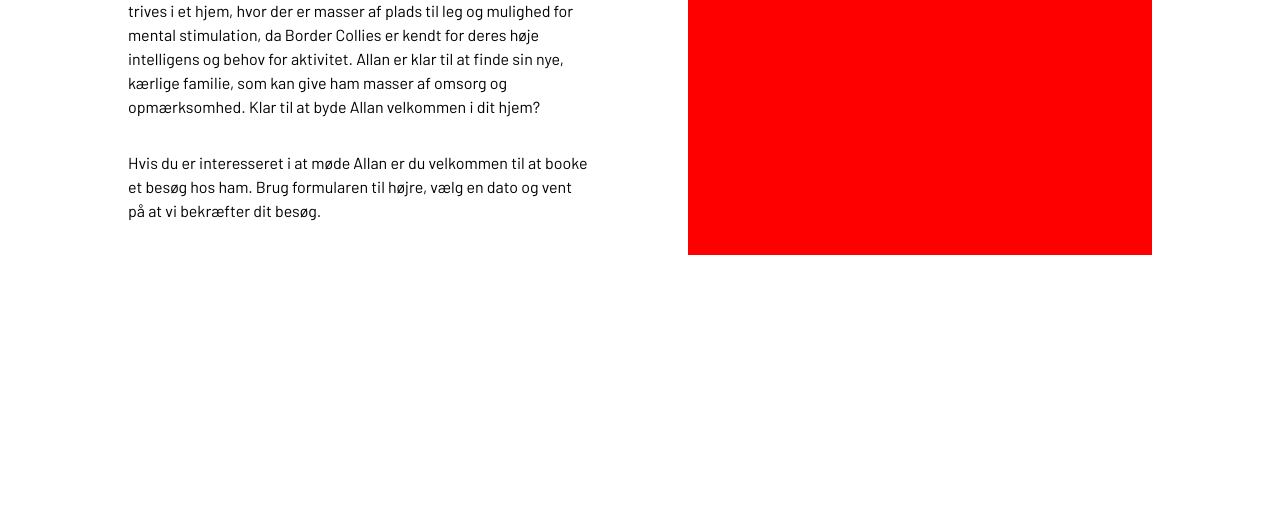
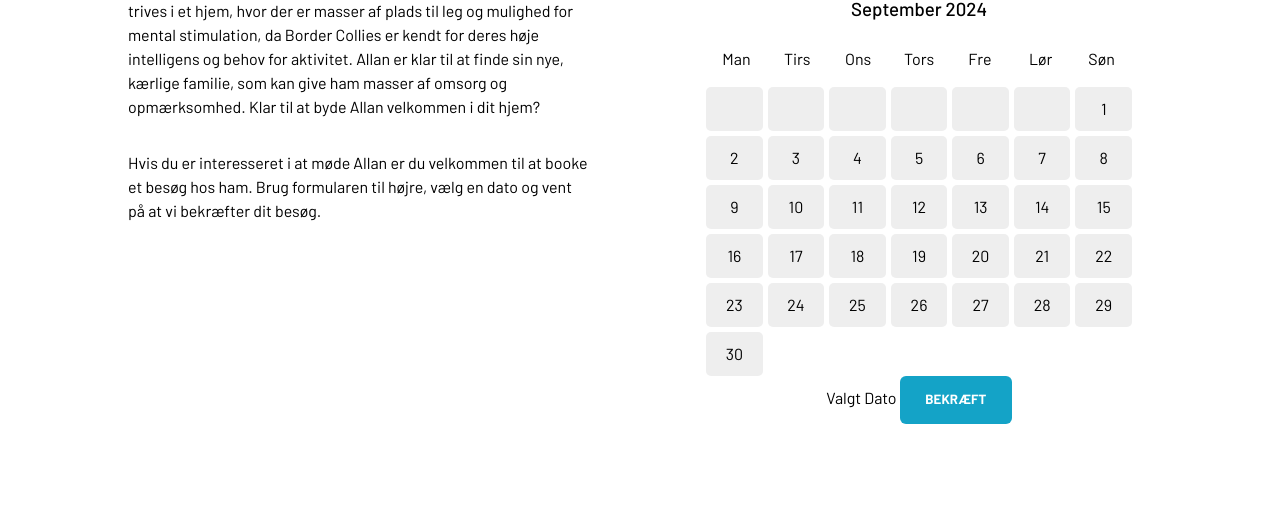
Before and after one commit to MaluHansen/FrontendValgfag, a plain HTML site: page enkelt-dyr.html in a window 1280 px wide. Shown: the part 671-1179 px from the top of the page. Before the commit the page ends 990 px from the top, so only its background shows below. Drawn offline with Linux system fonts and the light colour scheme.

Commit message:
kalender

```diff
--- a/assets/css/style.css
+++ b/assets/css/style.css
@@ -225,15 +225,69 @@ nav ul a {
 .single-animal-description p{
     margin-bottom: 2rem;
 }
+
+/*-----Calendar--------*/
 .animal-meeting-book{
     width: 50%;
-    background-color: red;
+    /* background-color: red; */
+
+    padding: 20px;
+    text-align: center;
 }
 .animal-h2{
     color: var(--coffeeBrown);
     font-weight: 500;
     font-size: 2rem;
 }
+.calendar-header{
+  font-weight: 500;
+  margin-bottom: 1.5rem;
+}
+
+.days{
+    display: grid;
+    grid-template-columns: repeat(7, 1fr);
+    font-weight: 400;
+    margin-bottom: 1rem;
+}
+
+#dates-grid {
+    display: grid;
+    grid-template-columns: repeat(7, 1fr);
+    gap: 5px;
+}
+
+#dates-grid div {
+    padding: 10px;
+    background-color: #eee;
+    border-radius: 5px;
+    cursor: pointer;
+}
+
+#dates-grid div:hover {
+    background-color: #cce7ff;
+}
+
+.selected {
+    background-color: #47a7f5;
+    color: white;
+}
+.bottom-bar{}
 
 
+
+/* .checkboxes label {
+    display: flex;
+    align-items: center;
+    margin-bottom: 10px;
+}
+
+.form-section input {
+    width: 100%;
+    padding: 10px;
+    margin-bottom: 20px;
+    border: 1px solid #ccc;
+    border-radius: 5px;
+    font-size: 14px;
+} */
 /* ------------------------------------ styling enkelt-dyr-------------------------------------- */
--- a/assets/js/script.js
+++ b/assets/js/script.js
@@ -0,0 +1,64 @@
+//alt info om JS date formatting og metoder er hentet fra kilden: https://www.w3schools.com/jsref/jsref_obj_date.asp
+// opretter to variabler, en function som bruger js indbyggede dateconstructor til at lave et 'date object' med dato ud fra aktuel tid
+const currentDate = new Date();
+// det andet er et array som indeholder alle årets måneder i string form
+const months = ["Januar", "Februar", "Marts", "April", "Maj", "Juni", "Juli", "August", "September", "Oktober", "November", "December"];
+
+//skal vise den aktuelle måned og år over kalenderen.
+//ændre i h3 som har classen calendar-header(den er tom fra default) og indsætter istedet den data som er i variablerne months og currentDate
+//der kigges ind i months arrayet som blev lavet ovefor for at finde navnet på den aktuelle måned. getMonth og getFullYear er metoder som høre til Date(her gemt i variablen currentDate)
+document.querySelector('.calendar-header').innerHTML = `${months[currentDate.getMonth()]} ${currentDate.getFullYear()}`;
+
+//en funktion som skal lave en synlig kalender på siden ud fra det som er i html og css dokumnterne. datoerne skal genereres efter den aktuelle dato
+function createCalendar(year, month) {
+    //i første del af funktionen oprettes der to variabler, firstDay og totalDays
+    //de er med til at finde både hvilken dato det er idag og hvor mange dage den aktuelle måned har, så måneder er ikke starter på en mandag vil have 'tomme pladser' istedet
+
+    const firstDay = new Date(year, month, 1).getDay();
+    //firstDay = et nyt date-objekt for den første dag i år og måned(year, month parameterne som henter den aktuelle måned og år) .getDay() er en metode som høre til new Date og retunere datoen
+    // tallet er dag, her er den sat til 1 for at retunere den første dag i måneden.
+
+    const totalDays = new Date(year, month + 1, 0).getDate();
+    //totalDays ligner meget firstDay, her skal det totale antal dage findes.
+    //fordi måneder bliver angivet fra 0-11 ligges der 1 til month så jeg finder den næste måned, og derefter bruger jeg dag 0 til at indikere dagen, fordi js date-objekt angiver datoer 1-31, derfor for jeg returneret den sidste dag i den måned jeg er i lige nu på en dynamisk måde der tager hensyn til kortere måneder eller skudår
+
+    const datesGrid = document.querySelector('.dates');
+    datesGrid.innerHTML = '';
+    //opretter en variabel og referere til diven med classen 'dates' i html og fjerner derefter eksisterende indhold i datesGrid(dates diven)
+
+    //opsætter et forloop, forloop er foretrukket i mit tilfælde fordi jeg allerede kender start og slut
+    //firstDay udregnes højere oppe og værdien for den første dag i måneden bliver brugt her til at oprette en række div elementer i 'datesGrid', afhængigt af hvilken dag i ugen den første dag falder på, hvis 'firstDay' er 0 (søndag, fordi ugen går fra søn-lør og er indekseret 0-6), tilføjer vi 6 div elementer der fungere som tomme tal i kalenderen eller indtil 'firstDay - 1'
+
+    //loopet tjekker om firstDay er 0 ved at bruge en ternary operator (i stdet for et if else statement), hvis det er 0 returneres 6 og der bliver lavet 6 tomme divver
+    // ellers (:) returneres værdien af firstDay, -1 for at vide hvor mange tomme diver der skal indsættes for firstDay, i øges med en hver gang løkken kører til i er mindre end værdien for firstDay
+    for (let i = 0; i < (firstDay == 0 ? 6 : firstDay - 1); i++) {
+        //de tomme diver bliver lavet og appendet til datesGrid('.dates')
+      datesGrid.appendChild(document.createElement('div'));
+    }
+
+    //looper igennem alle dage i måneden ud fra mængden af dage i totalDays
+    for (let day = 1; day <= totalDays; day++) {
+
+    //skal oprette en ny div ligesom ovenover, men istdet for at være tomme skal de indeholde datoen, altså day
+    const dateDiv = document.createElement('div');
+    dateDiv.innerHTML = day;
+
+    //for at markere den dato man har klikket på tilføjes der en eventlistener som lytter efter click på hver dateDiv
+    dateDiv.addEventListener('click', () => {
+        //her bruges qsAll til at fjerne id 'dates-grid' fra alle datoerne
+        document.querySelectorAll('#dates-grid div').forEach(div => div.classList.remove('selected'));
+
+        //tilføjer classen selected til den datodiv som klikkes på
+        dateDiv.classList.add('selected');
+
+        //skal opdatere den valgte dato så den vises i det lille felt under kalenderen
+        //toLocaleDateString er en metode fra date objektet som opdatere år, måned og dag til det format man normalt ser i danmark
+        document.querySelector('.selectedDate').innerHTML = new Date(year, month, day).toLocaleDateString('da-DK');
+    });
+    datesGrid.appendChild(dateDiv);
+    }
+
+}
+
+//kører functionen til at lave kalenderen ud fra det aktuelle år og måned ud fra variablen currentDate som blev oprettet helt i starten
+createCalendar(currentDate.getFullYear(), currentDate.getMonth());
--- a/enkelt-dyr.html
+++ b/enkelt-dyr.html
@@ -13,6 +13,7 @@
       crossorigin="anonymous"
       referrerpolicy="no-referrer"
     />
+    <script src="./assets/js/script.js" defer></script>
   </head>
   <body>
     <header class="header-animal">
@@ -75,9 +76,43 @@
 
             <p>Hvis du er interesseret i at møde Allan er du velkommen til at booke et besøg hos ham. Brug formularen til højre, vælg en dato og vent på at vi bekræfter dit besøg.</p>
         </div>
+
         <div class="animal-meeting-book">
             <h2 class="animal-h2">Book et møde med Allan</h2>
-        </div>
+            <!-- <div class="form-section">
+                <label for="name">Navn</label>
+                <input type="text" id="name" placeholder="Navn">
+
+                <label for="email">Email</label>
+                <input type="email" id="email" placeholder="Email">
+
+                <label for="phone">Telefon</label>
+                <input type="tel" id="phone" placeholder="Telefon">
+
+                <p>Hvor kan vi kontakte dig:</p>
+                <div class="checkboxes">
+                    <label><input type="checkbox" id="contact-phone" checked> Mobil</label>
+                    <label><input type="checkbox" id="contact-email" checked> Email</label>
+                </div>
+            </div> -->
+            <h3 class="calendar-header"></h3>
+            <div class="calendar">
+              <div class="days">
+                <p>Man</p>
+                <p>Tirs</p>
+                <p>Ons</p>
+                <p>Tors</p>
+                <p>Fre</p>
+                <p>Lør</p>
+                <p>Søn</p>
+              </div>
+              <div class="dates" id="dates-grid"></div>
+            </div>
+            <div class="bottom-bar">
+              <span class="selectedDate">Valgt Dato</span>
+              <button id="confirmButton" class="generalButtonStyling">Bekræft</button>
+            </div>
+          </div>
         </div>
     </main>
   </body>
```
